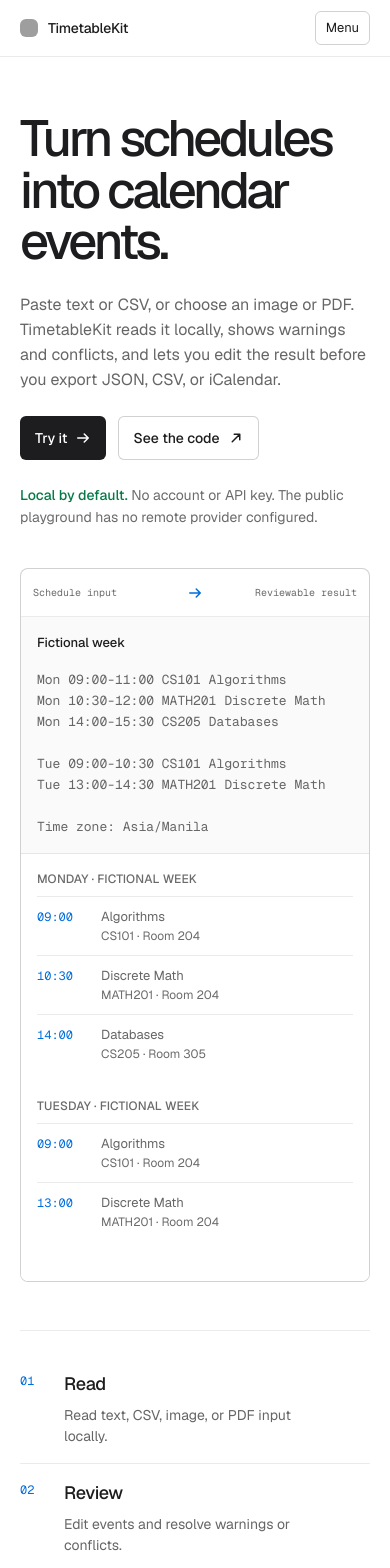
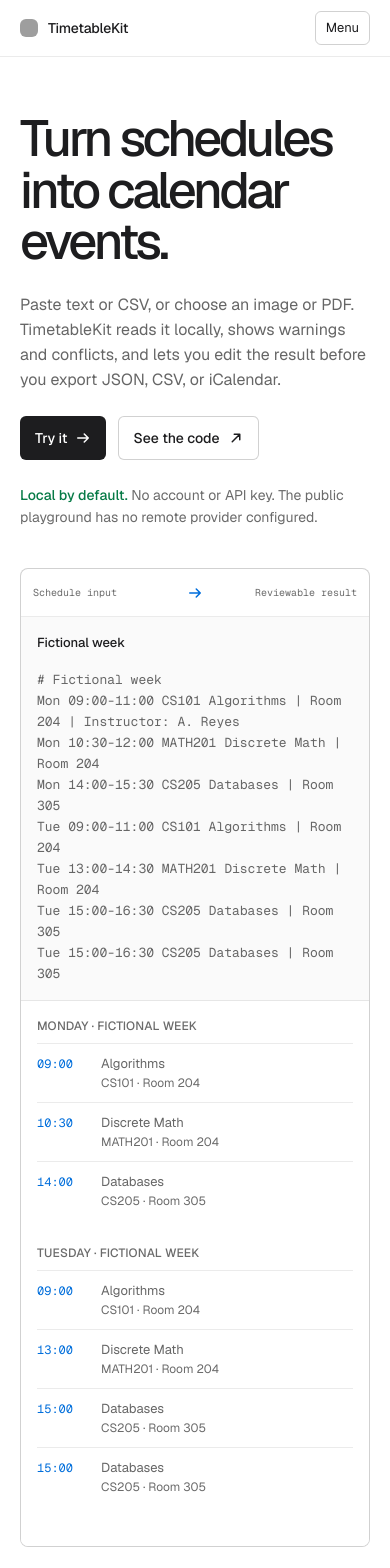
Before and after one commit to ndycode/timetablekit, a Next.js app in the folder apps/web/: page / in a window 390 px wide. Shown: the top 1568 px of the page. Built offline with nearby package versions, Linux system fonts and the light colour scheme; no server answers; grey boxes are pictures that could not be loaded.

Commit message:
fix(web): restore responsive controls

```diff
--- a/apps/web/app/globals.css
+++ b/apps/web/app/globals.css
@@ -1943,7 +1943,54 @@ main {
   align-items: start;
 }
 
+.playground-shell .toggle-field input {
+  position: absolute;
+  z-index: 1;
+  width: 32px;
+  height: 20px;
+  margin: 0;
+  opacity: 0;
+  cursor: pointer;
+}
+
+.playground-shell .toggle-control {
+  position: relative;
+  width: 32px;
+  height: 20px;
+  margin-top: 2px;
+  border-radius: 999px;
+  background: var(--tk-gray-400);
+  transition: background-color 140ms ease;
+}
+
+.playground-shell .toggle-control::after {
+  position: absolute;
+  top: 3px;
+  left: 3px;
+  width: 14px;
+  height: 14px;
+  border-radius: 50%;
+  background: var(--tk-background);
+  box-shadow: 0 1px 2px rgb(0 0 0 / 20%);
+  content: "";
+  transition: transform 140ms ease;
+}
+
+.playground-shell .toggle-field input:checked + .toggle-control {
+  background: var(--tk-accent);
+}
+
+.playground-shell .toggle-field input:checked + .toggle-control::after {
+  transform: translateX(12px);
+}
+
+.playground-shell .toggle-field input:focus-visible + .toggle-control {
+  outline: 2px solid var(--tk-accent);
+  outline-offset: 2px;
+}
+
 .playground-shell .toggle-copy strong {
+  display: block;
   color: var(--tk-text-primary);
   font-size: 13px;
   font-weight: 500;
@@ -1953,6 +2000,7 @@ main {
 .playground-shell .toggle-copy small,
 .playground-shell .field-help,
 .playground-shell .binary-help {
+  display: block;
   color: var(--tk-text-tertiary);
   font-size: 11px;
   line-height: 17px;
--- a/apps/web/app/page.tsx
+++ b/apps/web/app/page.tsx
@@ -2,6 +2,7 @@ import Link from "next/link";
 import { VERIFIED_GITHUB_URL } from "../components/site-header";
 import { ArrowRightIcon, ArrowUpRightIcon } from "../components/icons";
 import { TimetableDemo } from "../components/timetable-demo";
+import { SAMPLE_TEXT } from "../lib/samples";
 
 const sampleEvents = [
   { time: "09:00", title: "Algorithms", detail: "CS101 · Room 204" },
@@ -51,14 +52,7 @@ export default function HomePage() {
           <div className="transform-grid">
             <div className="sample-input">
               <div className="sample-label">Fictional week</div>
-              <pre>{`Mon 09:00-11:00 CS101 Algorithms
-Mon 10:30-12:00 MATH201 Discrete Math
-Mon 14:00-15:30 CS205 Databases
-
-Tue 09:00-10:30 CS101 Algorithms
-Tue 13:00-14:30 MATH201 Discrete Math
-
-Time zone: Asia/Manila`}</pre>
+              <pre>{SAMPLE_TEXT}</pre>
             </div>
             <div className="sample-output">
               <div className="agenda-date">Monday · fictional week</div>
@@ -85,6 +79,18 @@ Time zone: Asia/Manila`}</pre>
                   <time>13:00</time>
                   <span>
                     Discrete Math<small>MATH201 · Room 204</small>
+                  </span>
+                </li>
+                <li>
+                  <time>15:00</time>
+                  <span>
+                    Databases<small>CS205 · Room 305</small>
+                  </span>
+                </li>
+                <li>
+                  <time>15:00</time>
+                  <span>
+                    Databases<small>CS205 · Room 305</small>
                   </span>
                 </li>
               </ul>
--- a/apps/web/components/timetable-demo.tsx
+++ b/apps/web/components/timetable-demo.tsx
@@ -134,6 +134,8 @@ export function TimetableDemo() {
     if (reducedMotion) {
       setStage(DEMO_STAGES.length - 1);
       setIsPaused(true);
+    } else {
+      setIsPaused(false);
     }
   }, [reducedMotion]);
 
```
Also changed, not shown: apps/web/tests/playground.e2e.ts (+10 -3 lines).
